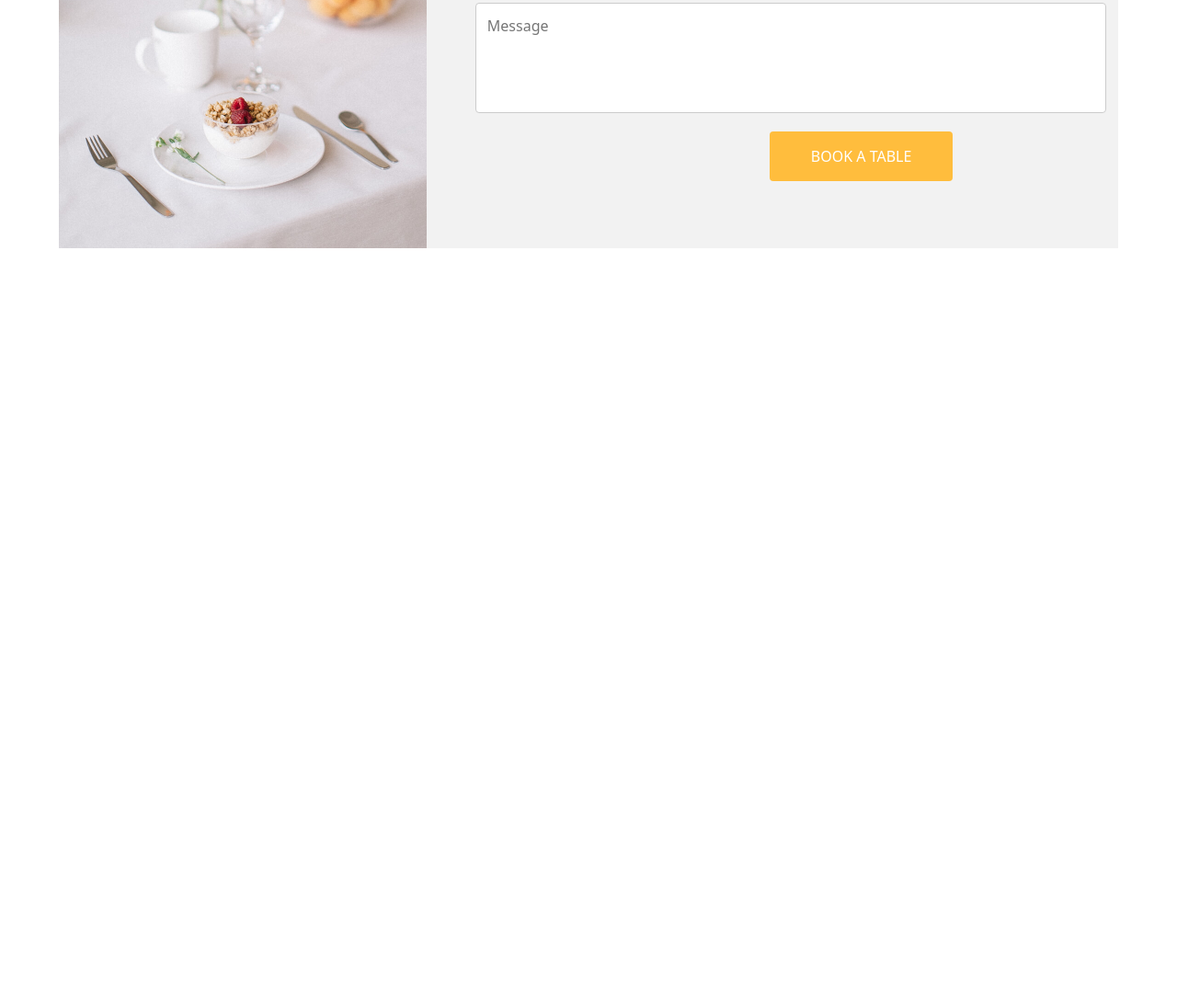
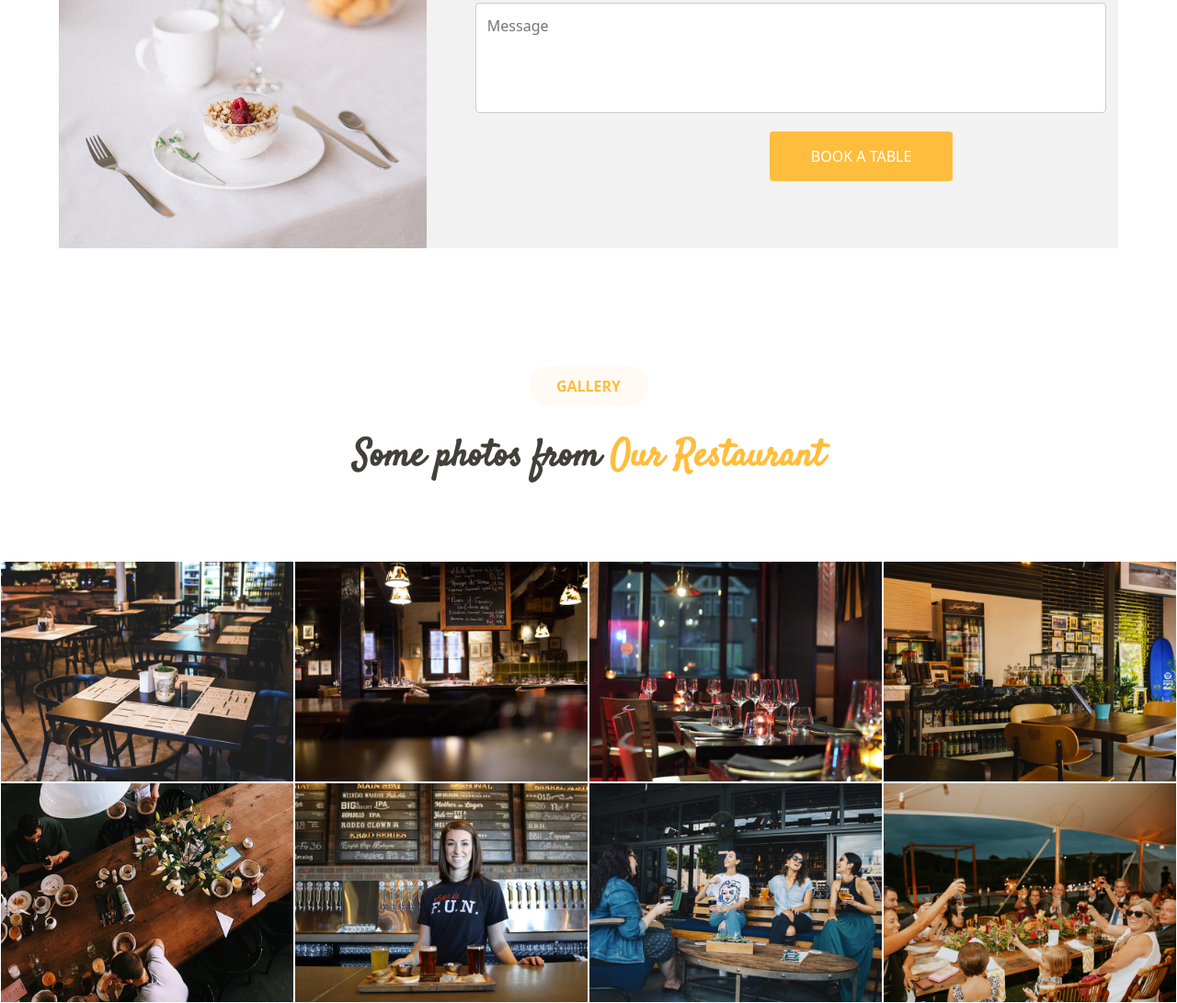
Before and after one commit to Douaeelyaaqoubi/PROEJCT_DELICIOUS, a website: page index.html in a window 1280 px wide. Shown: the part 5621-6712 px from the top of the page at 92% size. Before the commit the page ends 5955 px from the top, so only its background shows below. Drawn offline with nearby package versions, Linux system fonts and the light colour scheme.

Commit message:
add section GALLERY

```diff
--- a/index.html
+++ b/index.html
@@ -479,9 +479,9 @@
             </section>
             <!-- BOOK A TABLE -->
             <div class="ecrture">
-                <p>MENU</p>
+                <p>Book a Table</p>
                 <h1>
-                    Check Our Tasty <span> &nbsp; Menu</span>
+                    Book a<span>Table</span>
                 </h1>
             </div>
             <div class="d-flex justify-content-between reservation-section">
@@ -502,9 +502,25 @@
             <button class="book-btn">BOOK A TABLE</button>
         </div>
     </div>
+    <!-- GARELY -->
+    <div class="ecrture">
+        <p >GALLERY</p>
+        <h1 class="p-3">
+            Some photos from <span>Our Restaurant</span>
+        </h1>
+    </div>
+    <div class="grid">
+        <div><img src="./public/images/gallery/gallery-1.jpg" alt=""></div>
+        <div><img src="./public/images/gallery/gallery-2.jpg" alt=""></div>
+        <div><img src="./public/images/gallery/gallery-3.jpg" alt=""></div>
+        <div><img src="./public/images/gallery/gallery-4.jpg" alt=""></div>
+        <div><img src="./public/images/gallery/gallery-5.jpg" alt=""></div>
+        <div><img src="./public/images/gallery/gallery-6.jpg" alt=""></div>
+        <div><img src="./public/images/gallery/gallery-7.jpg" alt=""></div>
+        <div><img src="./public/images/gallery/gallery-8.jpg" alt=""></div>
+    </div>
 
 
-
-        <script src="./node_modules/bootstrap/dist/js/bootstrap.bundle.js"></script>
+    <script src="./node_modules/bootstrap/dist/js/bootstrap.bundle.js"></script>
 </body>
 </html>
--- a/src/sass/modules/home/_main.scss
+++ b/src/sass/modules/home/_main.scss
@@ -519,6 +519,19 @@ padding: 8vh 7vw;
         }
     }
 }
+.grid{
+    display: grid;
+    grid-template-columns:repeat(4, 1fr);
+    img{
+        width: 100%;
+        padding: 1px;
+        &:hover{
+            transition: 0.3s;
+            transform: scale(1.08);
+        }
+    }
+
+}
 
 
 
```
Also changed, not shown: public/css/app.css, 1 other file.
